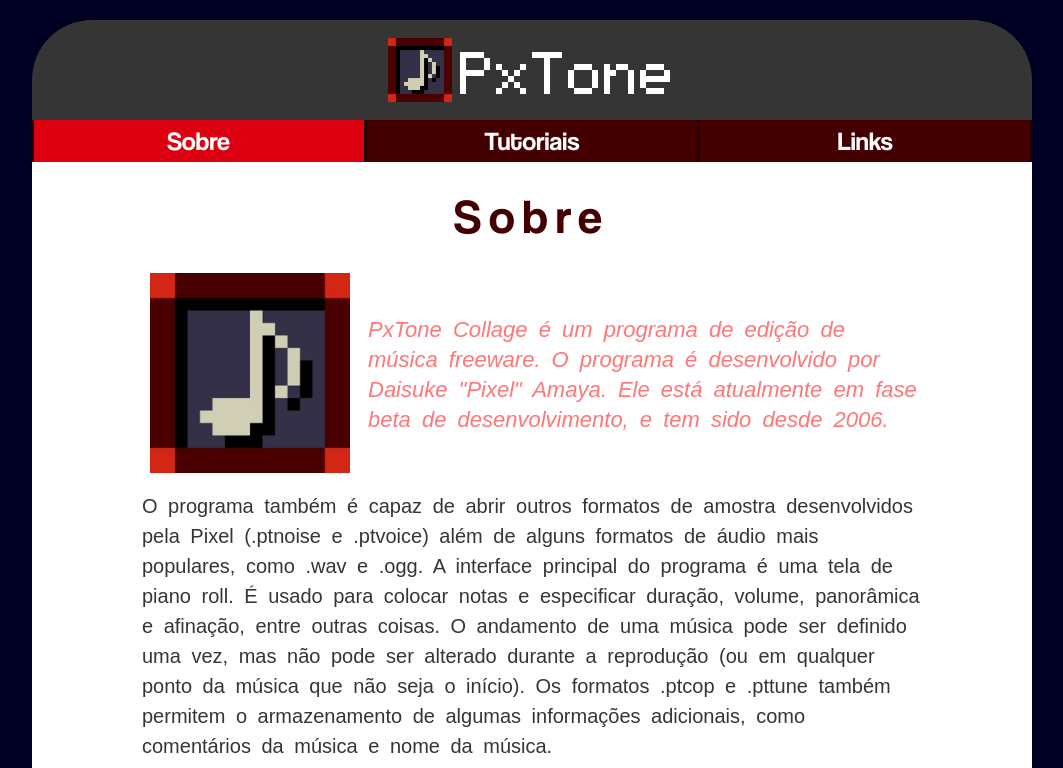
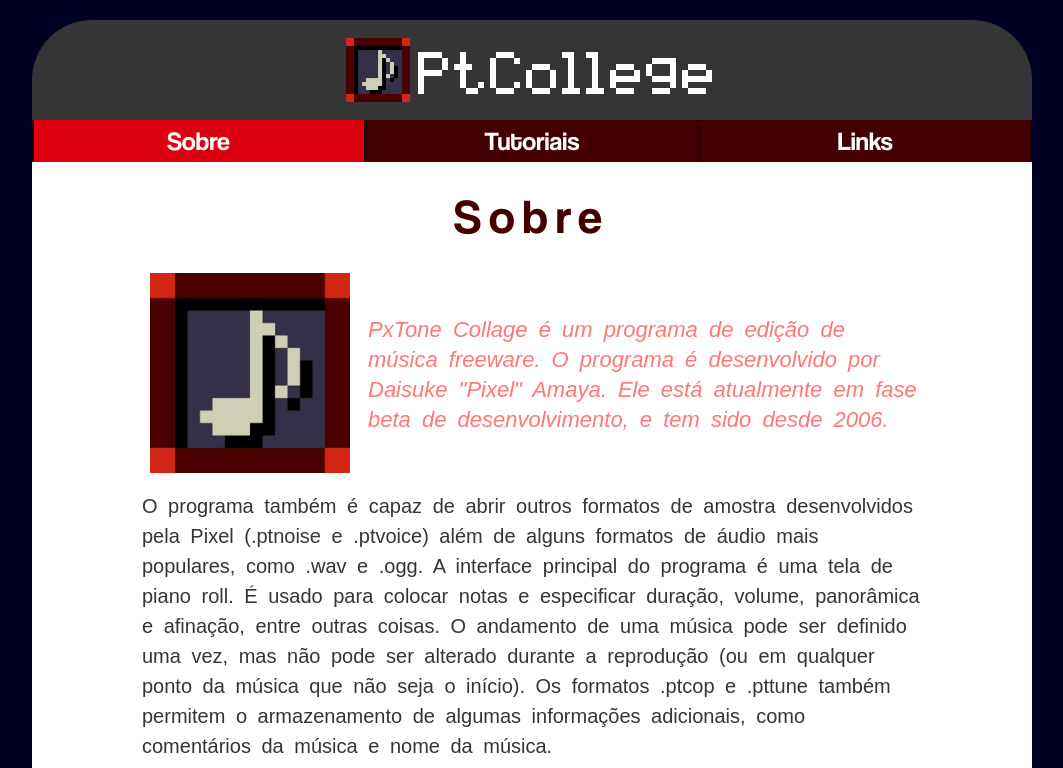
Before and after one commit to jv1303/jv1303.github.io, a plain HTML site: page index.html in a window 1280 px wide. Shown: the top 768 px of the page, without its empty margins (108-1171 px from the left). Drawn offline with Linux system fonts and the light colour scheme.

Commit message:
Alterando o H1 do site

```diff
--- a/index.html
+++ b/index.html
@@ -21,7 +21,7 @@
 
             <img src="img/pxtone-logo.jpg" alt="Logo do software PxTone" title="PxTone">
 
-            <h1>PxTone</h1>
+            <h1>PtCollege</h1>
 
         </div>
 
```
